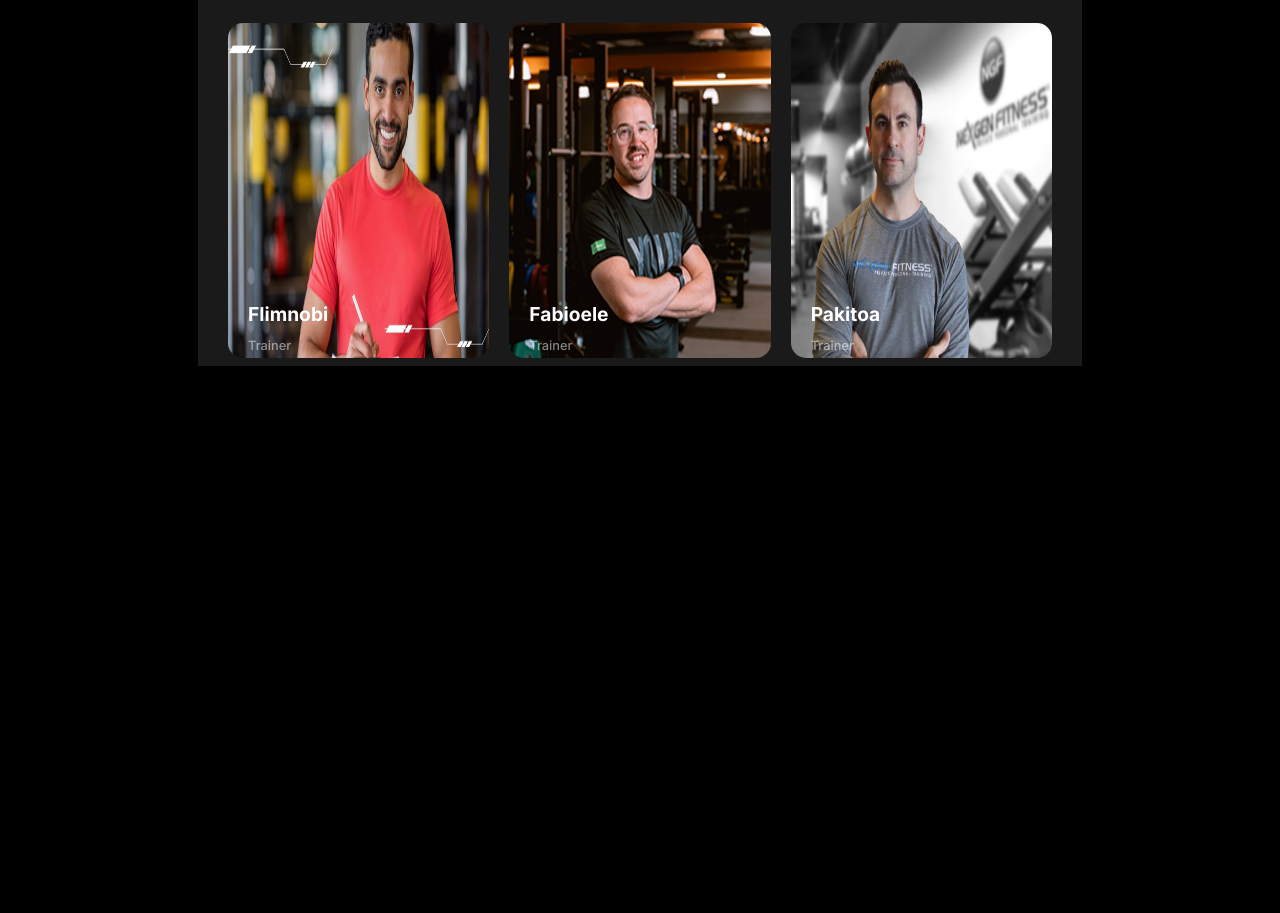
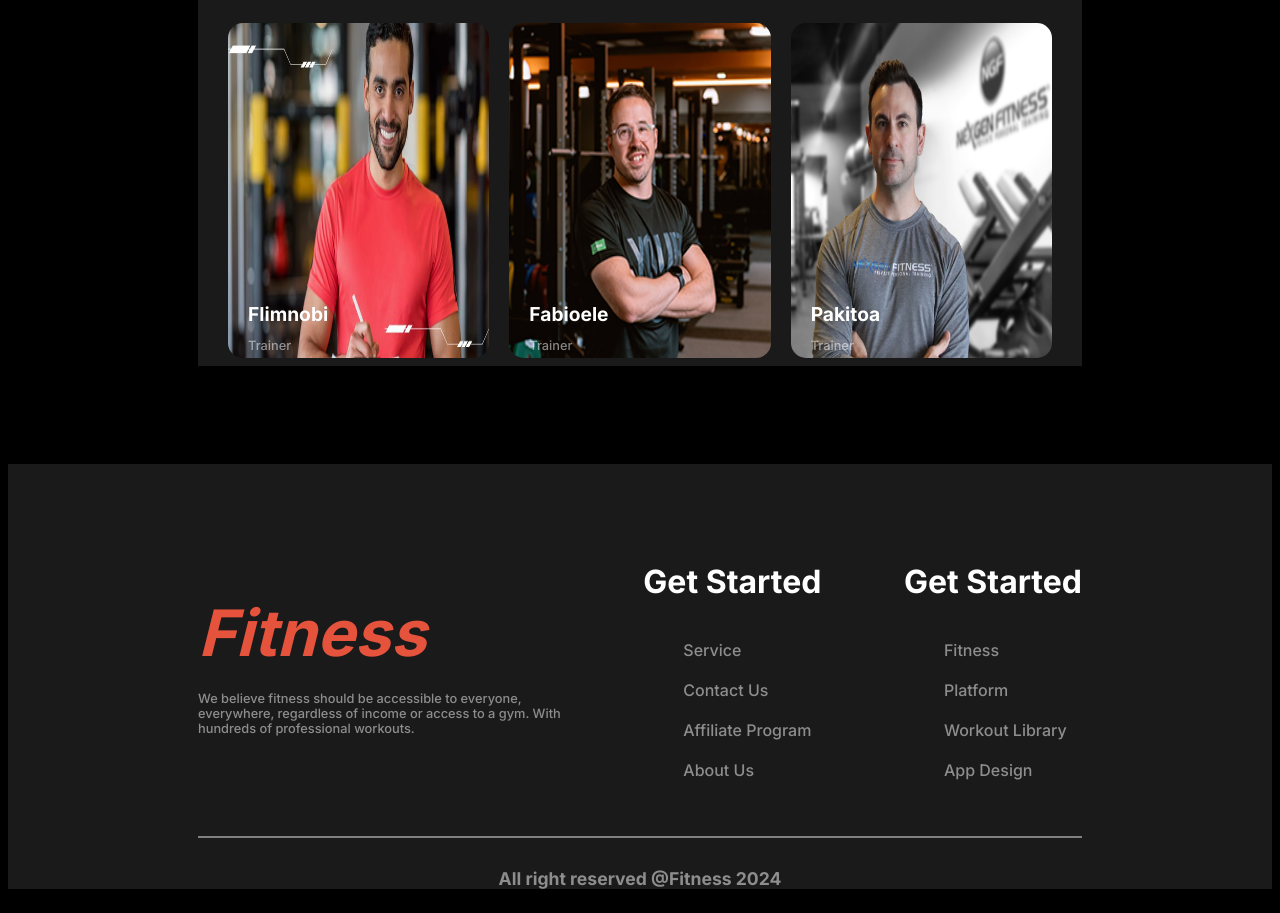
Before and after one commit to sadman1075/Fitness, a plain HTML site: page index.html in a window 1280 px wide. Shown: the part 2593-3506 px from the top of the page. Before the commit the page ends 3057 px from the top, so only its background shows below. Drawn offline with Linux system fonts and the light colour scheme; a web font is replaced by a local one.

Commit message:
added footer

```diff
--- a/index.html
+++ b/index.html
@@ -137,8 +137,8 @@
                 <div class="trainer-div">
 
                     <div>
-                        <div >
-                            <img class="trainer-img" src="./images/trainer1.png" alt="" srcset="" >
+                        <div>
+                            <img class="trainer-img" src="./images/trainer1.png" alt="" srcset="">
 
                         </div>
                         <div>
@@ -147,8 +147,8 @@
                         </div>
                     </div>
                     <div>
-                        <div >
-                            <img class="trainer-img" src="./images/trainer2.png" alt="" srcset="" >
+                        <div>
+                            <img class="trainer-img" src="./images/trainer2.png" alt="" srcset="">
 
                         </div>
                         <div>
@@ -157,8 +157,8 @@
                         </div>
                     </div>
                     <div>
-                        <div >
-                            <img class="trainer-img" src="./images/trainer3.png" alt="" srcset="" >
+                        <div>
+                            <img class="trainer-img" src="./images/trainer3.png" alt="" srcset="">
 
                         </div>
                         <div>
@@ -167,8 +167,8 @@
                         </div>
                     </div>
                     <div>
-                        <div >
-                            <img class="trainer-img" src="./images/trainer4.png" alt="" srcset="" >
+                        <div>
+                            <img class="trainer-img" src="./images/trainer4.png" alt="" srcset="">
 
                         </div>
                         <div>
@@ -177,8 +177,8 @@
                         </div>
                     </div>
                     <div>
-                        <div >
-                            <img class="trainer-img" src="./images/trainer5.png" alt="" srcset="" >
+                        <div>
+                            <img class="trainer-img" src="./images/trainer5.png" alt="" srcset="">
 
                         </div>
                         <div>
@@ -187,8 +187,8 @@
                         </div>
                     </div>
                     <div>
-                        <div >
-                            <img class="trainer-img" src="./images/trainer6.png" alt="" srcset="" >
+                        <div>
+                            <img class="trainer-img" src="./images/trainer6.png" alt="" srcset="">
 
                         </div>
                         <div>
@@ -209,6 +209,45 @@
     </main>
 
 
+    <footer>
+        <div class="main-footer">
+            <div class="footer">
+                <div>
+                    <h3 class="footer-title"><i>Fitness</i></h3>
+                    <p class="footer-description">We believe fitness should be accessible to everyone,<br> everywhere,
+                        regardless of income or access to a gym. With <br> hundreds of professional workouts.</p>
+                </div>
+                <div class="footer-div">
+                    <h3 class="get-started">Get Started</h3>
+                    <ul class="footer-list">
+                        <li><a href="">Service</a></li>
+                        <li><a href="">Contact Us</a></li>
+                        <li><a href="">Affiliate Program</a></li>
+                        <li><a href="">About Us</a></li>
+                    </ul>
+                </div>
+                <div class="footer-div">
+                    <h3 class="get-started">Get Started</h3>
+                    <ul class="footer-list">
+                        <li><a href="">Fitness</a></li>
+                        <li><a href="">Platform</a></li>
+                        <li><a href="">Workout Library</a></li>
+                        <li><a href="">App Design</a></li>
+                    </ul>
+                </div>
+            </div>
+
+            <div>
+                <hr class="line">
+                <h4 class="footer-last">All right reserved @Fitness 2024</h4>
+            </div>
+
+        </div>
+
+
+    </footer>
+
+
 
 
 </body>
--- a/style.css
+++ b/style.css
@@ -262,21 +262,22 @@ nav ul li a {
 
 
 
-.trainer{
-    margin:88px 190px 88px 190px;
+.trainer {
+    margin: 88px 190px 88px 190px;
 
 
 }
 
 
-.trainer-title{
+.trainer-title {
     color: white;
     font-size: 3rem;
     text-align: center;
     margin-bottom: 14px;
 }
-.trainer-description{
-color: rgba(255, 255, 255, 0.5) ;
+
+.trainer-description {
+    color: rgba(255, 255, 255, 0.5);
     font-size: 0.8rem;
     text-align: center;
     margin-top: 0px;
@@ -284,20 +285,20 @@ margin-bottom: 58px;
 
 }
 
-.trainer-details{
-    background-color:rgba(255, 255, 255, 0.1) ;
+.trainer-details {
+    background-color: rgba(255, 255, 255, 0.1);
 
 
 
 
 }
 
-.trainer-div{
+.trainer-div {
 
-    margin:98px 50px 98px 10px;
+    margin: 98px 50px 98px 10px;
 
     display: grid;
-    grid-template-columns: repeat(3,1fr);
+    grid-template-columns: repeat(3, 1fr);
     gap: 20px;
 
 
@@ -307,11 +308,11 @@ margin-bottom: 58px;
 
 
 
-.trainer-img{
+.trainer-img {
     width: 100%;
-    height:335px;
+    height: 335px;
     margin: 20px;
-    border-radius:15px;
+    border-radius: 15px;
     /* padding: 20px; */
 
 
@@ -319,19 +320,90 @@ margin-bottom: 58px;
 
 
 
-.trainer-name{
+.trainer-name {
     color: white;
     font-size: 1.2rem;
     margin-top: -80px;
     margin-left: 40px;
     margin-bottom: 5px;
 }
-.trainer-bio{
+
+.trainer-bio {
     color: rgba(255, 255, 255, 0.5);
     font-size: 0.8rem;
     margin-left: 40px;
 
 
+}
+
+
+/* footer */
+
+.main-footer {
+    background-color: rgba(255, 255, 255, 0.1);
+    padding: 66px 190px 0px 190px;
+
+}
+
+.footer {
+
+    display: flex;
+    justify-content: space-between;
+
+}
+
+
+.footer-title {
+    font-size: 4rem;
+    color: #E6533C;
+    font-weight: bolder;
+    margin-bottom: 20px;
+
+
+}
+
+.footer-description {
+    color: rgba(255, 255, 255, 0.5);
+    font-size: 0.8rem;
+    margin-top: 0px;
+}
+
+.get-started {
+    color: white;
+    font-size: 2rem;
+    font-weight: bold;
+    margin-bottom: 39px;
+
+}
+
+.footer-list {
+    margin-top: 0px;
+}
+
+.footer-list li {
+    list-style: none;
+    margin-top: 20px;
+    margin-left: 0px;
+}
+
+.footer-list li a {
+    text-decoration: none;
+    color: rgba(255, 255, 255, 0.5);
+
+}
+
+.line {
+    margin-top: 40px;
+    margin-bottom: 30px;
+    border: 1px solid gray;
+
+}
+
+.footer-last {
+    color: rgba(255, 255, 255, 0.5);
+    font-size: 1.1rem;
+    margin-top: 0px;
+    text-align: center;
 }
 
 
@@ -404,32 +476,38 @@ margin-bottom: 5px;
     .habits-type {
         flex-direction: column;
     }
+
     .exercise {
         margin: 66px 10px 60px 10px;
         background-color: #222222;
         border-radius: 10px;
     }
 
-    .exercise-details{
+    .exercise-details {
         flex-direction: column;
         gap: 31px;
     }
 
-    .trainer{
-        margin:88px 10px 88px 10px;
+    .trainer {
+        margin: 88px 10px 88px 10px;
 
 
     }
 
-    .trainer-div{
+    .trainer-div {
 
         display: grid;
-        grid-template-columns: repeat(1,1fr);
+        grid-template-columns: repeat(1, 1fr);
         gap: 40px;
 
     }
 
-
-
+    .footer {
+        flex-direction: column;
 
     }
+    .main-footer{
+        padding: 10px 10px 0px 10px;
+    }
+
+}
```
Lines whose indentation alone changed are shown as unchanged.
